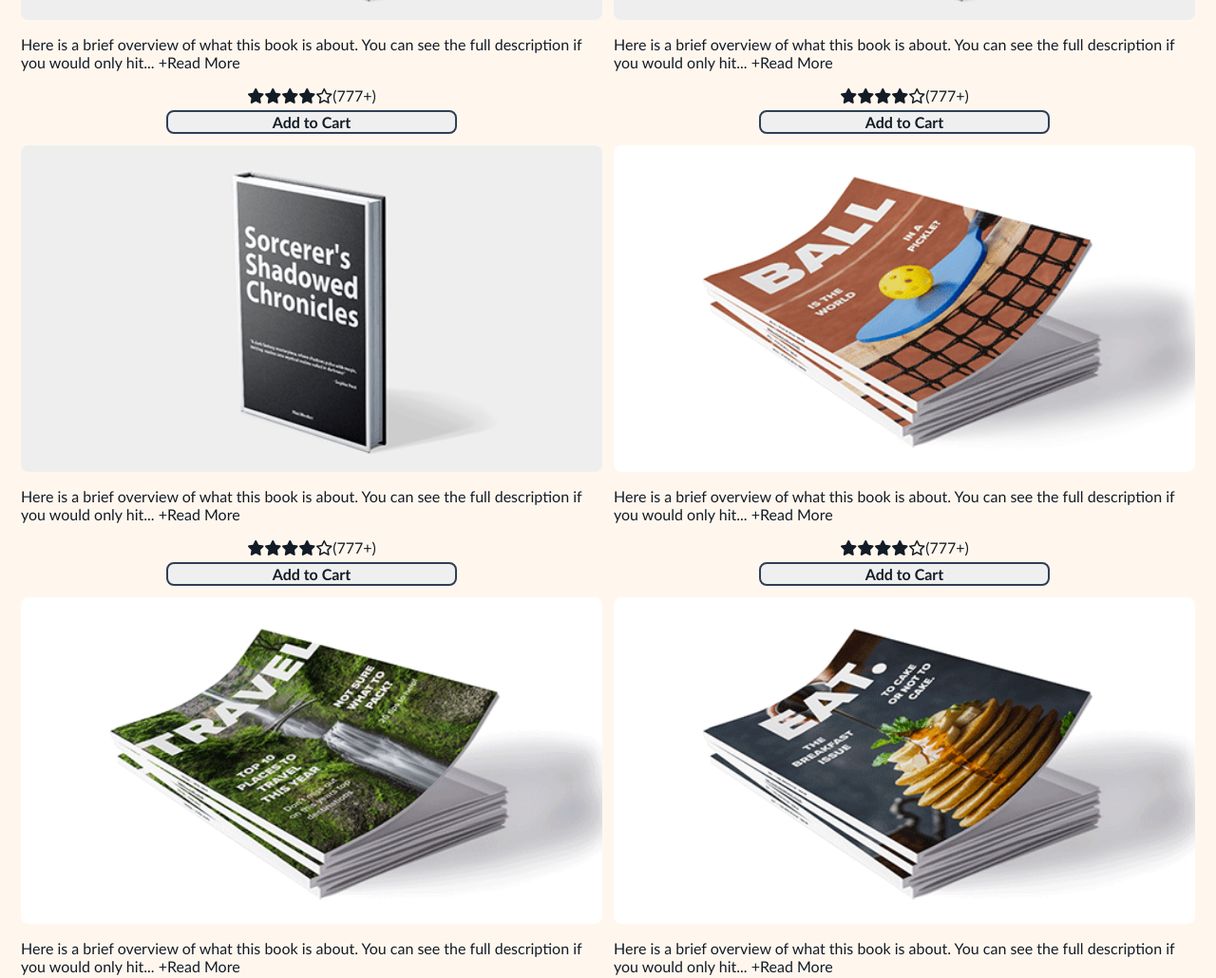
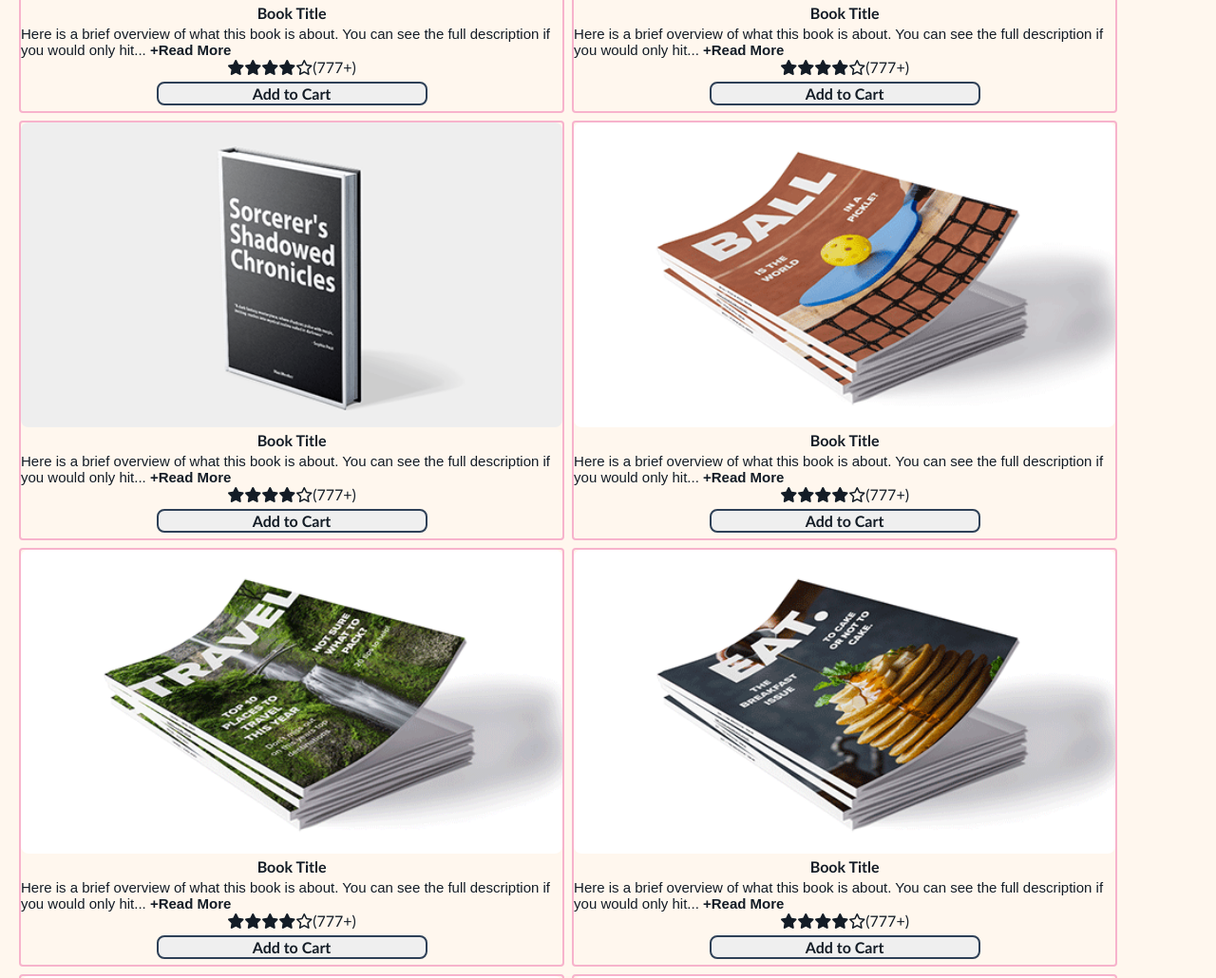
Before and after one commit to Pzang1994/stackblitz-Book-Haven-Bookstore, a website: page Gallery.html in a window 1280 px wide. Shown: the part 518-1548 px from the top of the page at 95% size. Drawn offline with Linux system fonts and the light colour scheme.

Commit message:
Add h4 title elements and formatting to Gallery; Change font of p elements in Gallery; Add border to Gallery elements;

```diff
--- a/Gallery.html
+++ b/Gallery.html
@@ -50,8 +50,9 @@
       <div class="Box" id="Gallery">
         <div class="Gallery-Box">
             <img src="img/Client3_Book1.png">
+            <h4 class="Title">Book Title</h4>
             <p>Here is a brief overview of what this book is about. You can see the full description
-                if you would only hit... <span><a class="read-more">+Read More</a></span>
+                if you would only hit... <span><a class="read-more"><strong>+Read More</strong></a></span>
             </p>
             <div class="review">
               <span class="fa-solid fa-star"></span><span class="fa-solid fa-star"></span><!--
@@ -62,8 +63,9 @@
         </div>
         <div class="Gallery-Box">
             <img src="img/Client3_Book2.png">
+            <h4 class="Title">Book Title</h4>
             <p>Here is a brief overview of what this book is about. You can see the full description
-                if you would only hit... <span><a class="read-more">+Read More</a></span>
+                if you would only hit... <span><a class="read-more"><strong>+Read More</strong></a></span>
             </p>
             <div class="review">
                 <span class="fa-solid fa-star"></span><span class="fa-solid fa-star"></span><!--
@@ -73,8 +75,9 @@
             <button type="button" class="add-to-cart">Add to Cart</button>
         </div><div class="Gallery-Box">
             <img src="img/Client3_Book3.png">
+            <h4 class="Title">Book Title</h4>
             <p>Here is a brief overview of what this book is about. You can see the full description
-                if you would only hit... <span><a class="read-more">+Read More</a></span>
+                if you would only hit... <span><a class="read-more"><strong>+Read More</strong></a></span>
             </p>
             <div class="review">
               <span class="fa-solid fa-star"></span><span class="fa-solid fa-star"></span><!--
@@ -84,8 +87,9 @@
             <button type="button" class="add-to-cart">Add to Cart</button>
         </div><div class="Gallery-Box">
             <img src="img/Client3_Magazine1.png">
+            <h4 class="Title">Book Title</h4>
             <p>Here is a brief overview of what this book is about. You can see the full description
-                if you would only hit... <span><a class="read-more">+Read More</a></span>
+                if you would only hit... <span><a class="read-more"><strong>+Read More</strong></a></span>
             </p>
             <div class="review">
               <span class="fa-solid fa-star"></span><span class="fa-solid fa-star"></span><!--
@@ -95,8 +99,9 @@
             <button type="button" class="add-to-cart">Add to Cart</button>
         </div><div class="Gallery-Box">
             <img src="img/Client3_Magazine2.png">
+            <h4 class="Title">Book Title</h4>
             <p>Here is a brief overview of what this book is about. You can see the full description
-                if you would only hit... <span><a class="read-more">+Read More</a></span>
+                if you would only hit... <span><a class="read-more"><strong>+Read More</strong></a></span>
             </p>
             <div class="review">
               <span class="fa-solid fa-star"></span><span class="fa-solid fa-star"></span><!--
@@ -106,8 +111,9 @@
             <button type="button" class="add-to-cart">Add to Cart</button>
         </div><div class="Gallery-Box">
             <img src="img/Client3_Magazine3.png">
+            <h4 class="Title">Book Title</h4>
             <p>Here is a brief overview of what this book is about. You can see the full description
-                if you would only hit... <span><a class="read-more">+Read More</a></span>
+                if you would only hit... <span><a class="read-more"><strong>+Read More</strong></a></span>
             </p>
             <div class="review">
               <span class="fa-solid fa-star"></span><span class="fa-solid fa-star"></span><!--
@@ -117,8 +123,9 @@
             <button type="button" class="add-to-cart">Add to Cart</button>
         </div><div class="Gallery-Box">
             <img src="img/Client3_Notebook.png">
+            <h4 class="Title">Book Title</h4>
             <p>Here is a brief overview of what this book is about. You can see the full description
-                if you would only hit... <span><a class="read-more">+Read More</a></span>
+                if you would only hit... <span><a class="read-more"><strong>+Read More</strong></a></span>
             </p>
             <div class="review">
               <span class="fa-solid fa-star"></span><span class="fa-solid fa-star"></span><!--
@@ -128,8 +135,9 @@
             <button type="button" class="add-to-cart">Add to Cart</button>
         </div><div class="Gallery-Box">
             <img src="img/Client3_Stickers.png">
+            <h4 class="Title">Book Title</h4>
             <p>Here is a brief overview of what this book is about. You can see the full description
-                if you would only hit... <span><a class="read-more">+Read More</a></span>
+                if you would only hit... <span><a class="read-more"><strong>+Read More</strong></a></span>
             </p>
             <div class="review">
               <span class="fa-solid fa-star"></span><span class="fa-solid fa-star"></span><!--
@@ -140,8 +148,9 @@
         </div>
         <div class="Gallery-Box">
             <img src="img/Client3_ToteBag.png">
+            <h4 class="Title">Book Title</h4>
             <p>Here is a brief overview of what this book is about. You can see the full description
-                if you would only hit... <span><a class="read-more">+Read More</a></span>
+                if you would only hit... <span><a class="read-more"><strong>+Read More</strong></a></span>
             </p>
             <div class="review">
               <span class="fa-solid fa-star"></span><span class="fa-solid fa-star"></span><!--
--- a/styles.css
+++ b/styles.css
@@ -94,6 +94,10 @@ h1{
 h2{
   font: 900 25px Arial, sans-serif;
   text-align: center;
+  border: 2px double #F7B3CC;
+  border-radius: 8px;
+  margin: 4px;
+  padding: 16px;
 }
 
 input, textarea{
@@ -237,7 +241,6 @@ label{
   flex: 1 1 auto;
   flex-direction:column;
   align-items: center;
-  margin-bottom: 8px;
   padding: 16px;
 }
 
@@ -247,14 +250,26 @@ label{
 }
 
 .Gallery-Box{
-  width: 50%;
-  padding: 6px;
+  width: 46%;
+  margin: 4px;
   display: flex;
   flex-direction: column;
+  border: 2px solid #F7B3CC;
+  border-radius: 4px;
 }
 
 .Gallery-Box>img{
   width: 100%;
+}
+
+.Gallery-Box .Title{
+  text-align: center;
+  margin: 4px;
+}
+
+.Gallery-Box p{
+  font: 15px Comfortaa, sans-serif;
+  margin: 0px;
 }
 
 .review{
@@ -310,7 +325,7 @@ textarea{
 .Box button{
   border: 2px solid #2E4057;
   width: 50%;
-  margin-top: 6px;
+  margin: 6px;
   align-self: center;
 }
 
```
